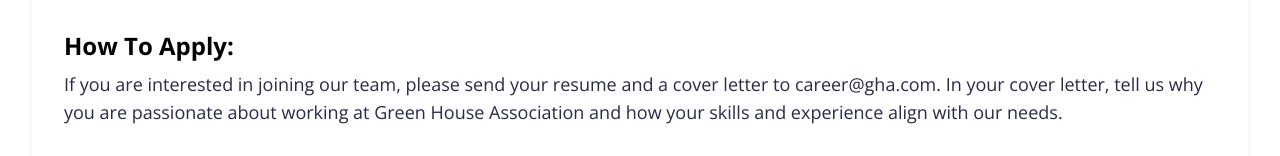
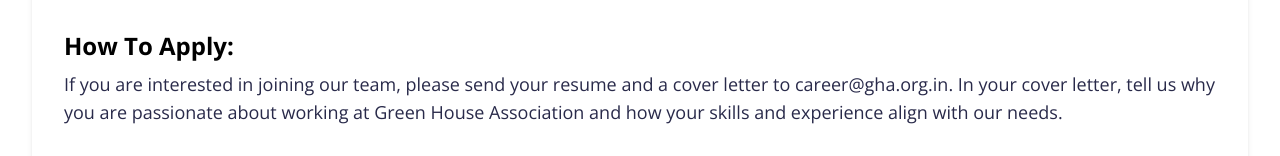
Before and after one commit to shakti1590/Lawyers-Portfolio-UI, a React (Create React App) app: page /careers in a window 1280 px wide. Shown: the part 598-754 px from the top of the page. Built offline with nearby package versions, Linux system fonts and the light colour scheme.

Commit message:
update career page

```diff
--- a/src/Pages/Career.jsx
+++ b/src/Pages/Career.jsx
@@ -65,7 +65,7 @@
         <h3 className="text-2xl font-bold text-black mb-2">How To Apply:</h3>
         <p className="text-lg mb-8">
           If you are interested in joining our team, please send your resume and
-          a cover letter to career@gha.com. In your cover letter, tell us why
+          a cover letter to career@gha.org.in. In your cover letter, tell us why
           you are passionate about working at Green House Association and how
           your skills and experience align with our needs.
         </p>
@@ -80,10 +80,10 @@
           great things together.
         </p>
         <p className="text-lg mb-2 text-black">
-          <strong>Email:</strong> career@gha.com
+          <strong>Email:</strong> career@gha.org.in
         </p>
         <p className="text-lg text-black mb-8">
-          <strong>Phone:</strong> +91 99999999
+          <strong>Phone:</strong> +91 9473196196
         </p>
         <p className="text-lg mb-8 text-black">
           Join us at <strong>Green House Association</strong> and be a part of a
```
